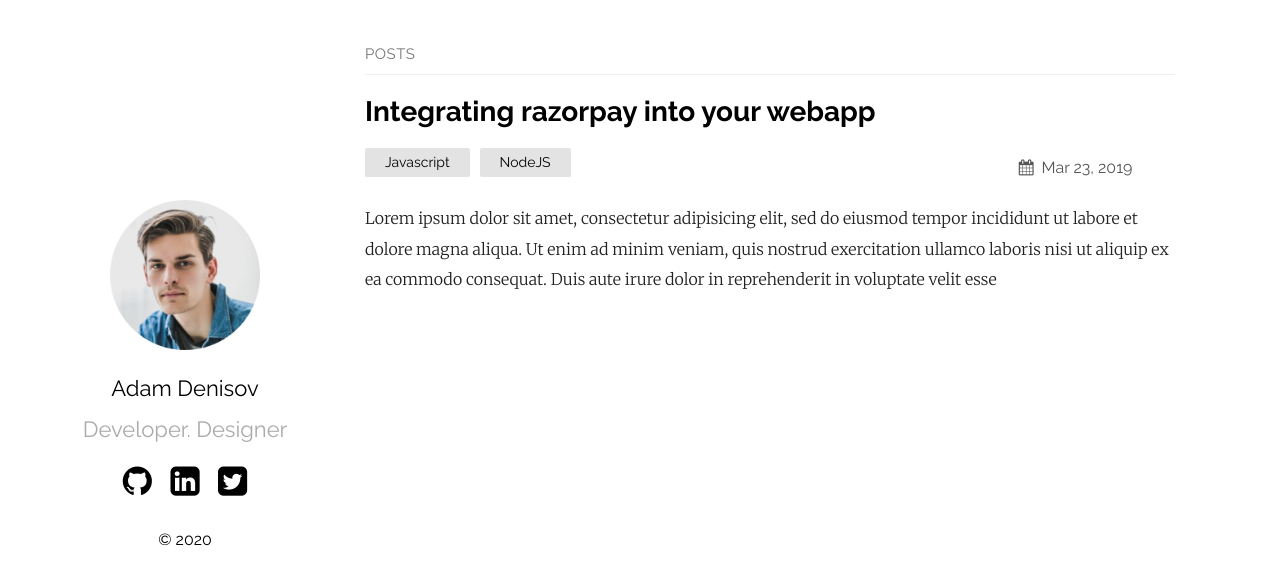
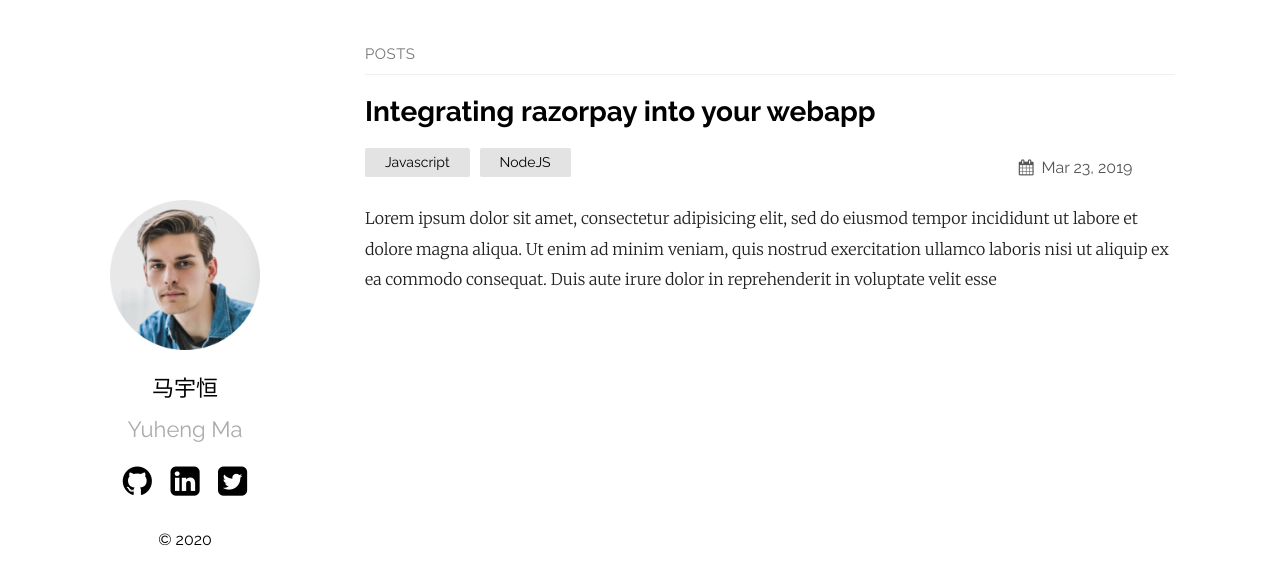
Before and after one commit to Karlmyh/Yuheng-Ma.github.io, a Jekyll site: the page built from index.md, in a window 1280 px wide. Shown: the top 585 px of the page. Built offline with Jekyll 4.4.1, drawn with Linux system fonts in a browser that asks for light colours.

Commit message:
Update _config.yml

```diff
--- a/_config.yml
+++ b/_config.yml
@@ -12,8 +12,8 @@ show_excerpts: true # set to true to show excerpts on the homepage
 sass:
   sass_dir: _sass
 plainwhite:
-  name: Adam Denisov
-  tagline: Developer. Designer
+  name: 马宇恒
+  tagline: Yuheng Ma
   date_format: "%b %-d, %Y"
   sitemap: true # set to true to generate sitemap.xml content
 
```
